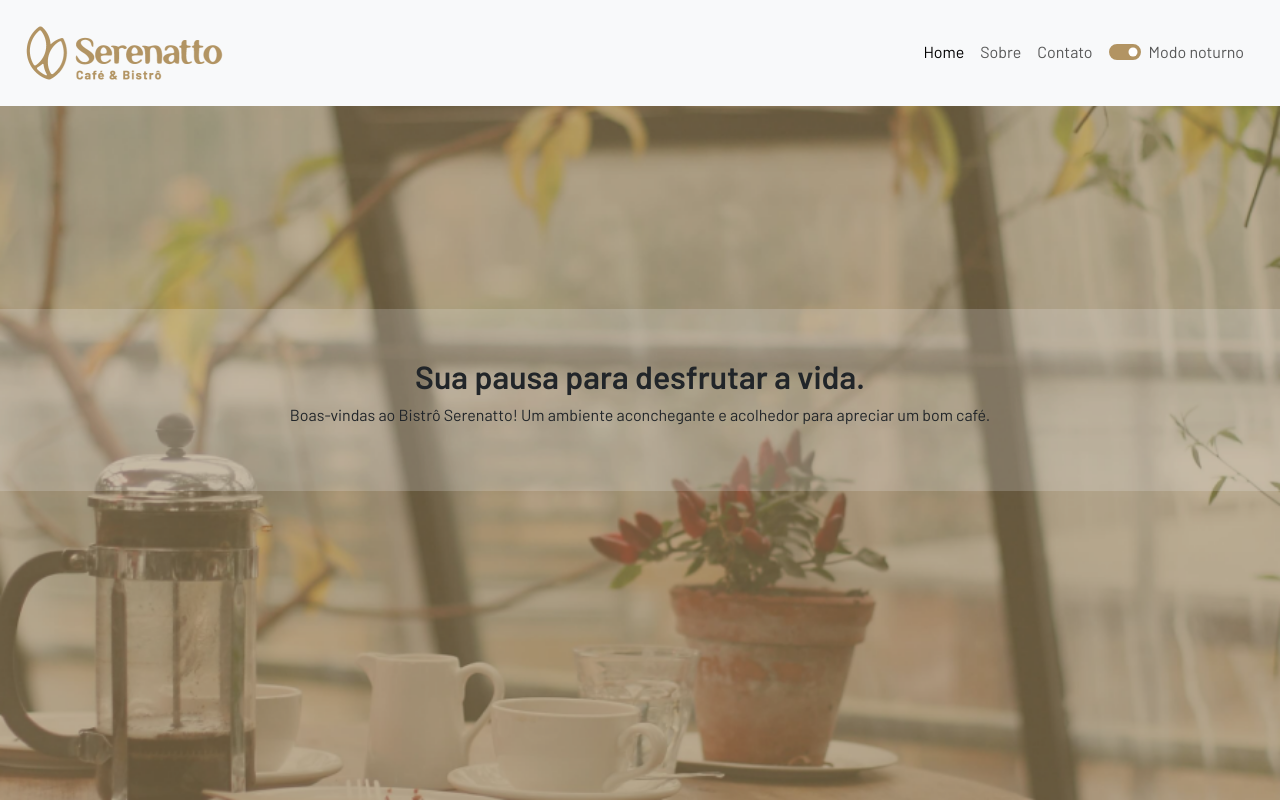
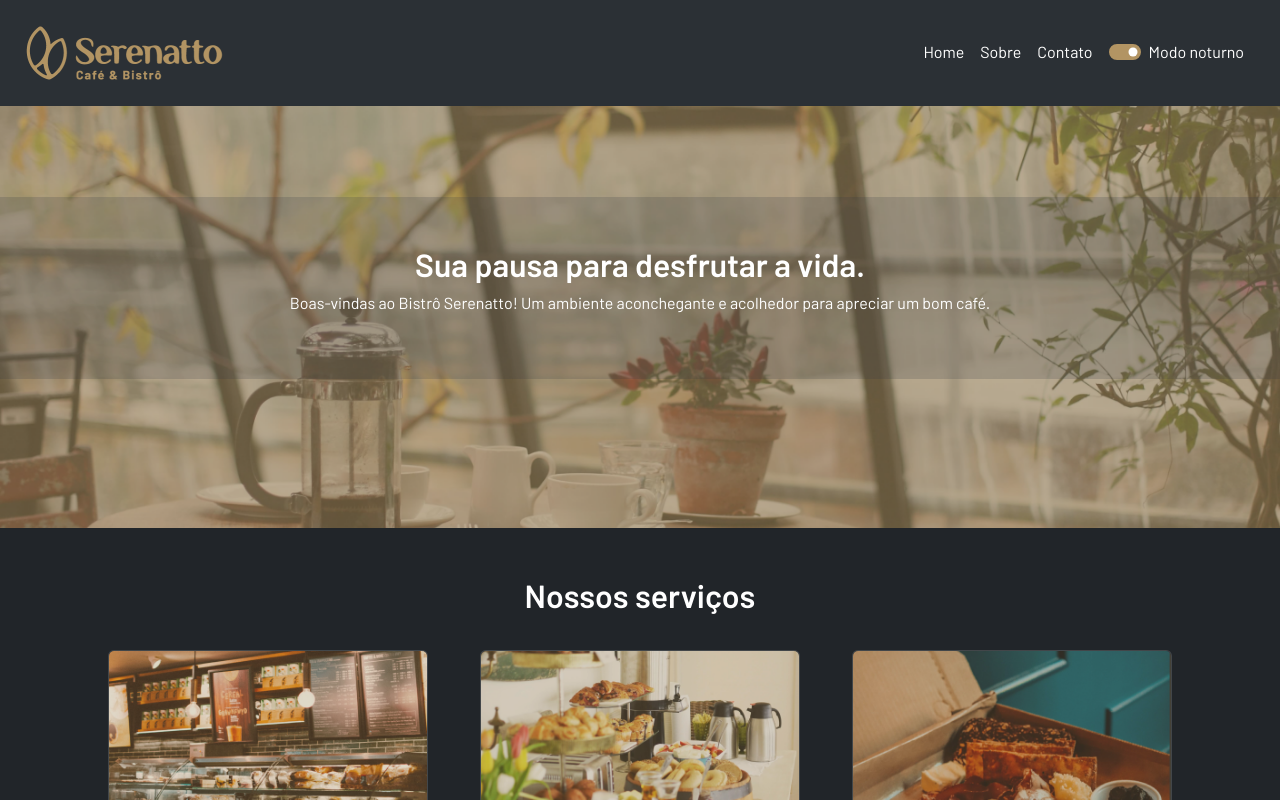
Before and after one commit to jairisonsouza/Serenatto, a plain HTML site: page index.html in a window 1280 px wide. Both pictures are taken after a click on the switch "Modo noturno". Shown: the top 800 px of the page. Drawn offline with nearby package versions, Linux system fonts and the light colour scheme.

Commit message:
Definindo opções do dark-mode

```diff
--- a/estilos.css
+++ b/estilos.css
@@ -36,7 +36,7 @@ input[type="checkbox"]:focus {
 
 .banners {
   width: 100%;
-  height: 100vh;
+  height: 60vh;
   background-repeat: no-repeat;
   background-size: cover;
   background-position: center;
@@ -59,3 +59,19 @@ input[type="checkbox"]:focus {
 .input-range::-webkit-slider-thumb {
   background-color: var(--marrom-claro);
 }
+
+.fundo-marrom {
+  background-color: var(--marrom-claro);
+}
+
+[data-bs-theme="dark"] {
+  color: white;
+  .nav-link, .card-body, .offcanvas, .accordion, .btn {
+    --bs-nav-link-color: white;
+    --bs-card-color: white;
+    --bs-offcanvas-color: white;
+    --bs-body-color: white;
+    --bs-body-color: white;
+
+  }
+}
--- a/index.html
+++ b/index.html
@@ -17,7 +17,7 @@
   <link rel="stylesheet" href="./estilos.css">
 </head>
 
-<body>
+<body data-bs-theme="light">
   <header>
     <nav class="navbar-expand-lg navbar bg-body-tertiary fixed-top">
       <div class="container-fluid">
@@ -46,8 +46,8 @@
               <li class="nav-item">
                 <a class="nav-link" href="#">
                   <div class="form-check form-switch">
-                    <input class="form-check-input box-cor" type="checkbox" role="switch" id="flexSwitchCheckDefault">
-                    <label class="form-check-label" for="flexSwitchCheckDefault">Modo noturno</label>
+                    <input class="form-check-input box-cor" type="checkbox" role="switch" id="modo-noturno">
+                    <label class="form-check-label" for="modo-noturno">Modo noturno</label>
                   </div>
                 </a>
               </li>
@@ -60,7 +60,7 @@
 
   <main>
     <!-- Banner 1 -->
-    <section class="banners banner-1 d-flex flex-column justify-content-center text-center">
+    <section class="banners banner-1 d-flex flex-column justify-content-center text-center mt-5">
       <div class="banners-titulo bg-body-secondary py-5">
         <h2 class="fw-bold">Sua pausa para desfrutar a vida.</h2>
         <p>Boas-vindas ao Bistrô Serenatto! Um ambiente aconchegante e acolhedor para apreciar um bom café.</p>
@@ -182,6 +182,7 @@
     <section class="banners banner-3 d-flex flex-column justify-content-center text-center mt-5">
     </section>
 
+    <!-- Formulário -->
     <section class="py-4 container">
       <div class="row">
         <div class="col-10 col-xl-8 mx-auto">
@@ -221,6 +222,18 @@
       </div>
 
     </section>
+
+    <!-- Rodapé -->
+    <footer class="text-center fundo-marrom">
+      <section class="container p-4 pb-0">
+        <a href="#" class="btn"><i class="bi bi-whatsapp"></i></a>
+        <a href="#" class="btn"><i class="bi bi-instagram"></i></a>
+        <a href="#" class="btn"><i class="bi bi-twitter"></i></a>
+        <div class="p-3">
+          2023 <i class="bi bi-c-circle"></i> Desenvolvido por Alura | Projeto fictício sem fins comerciais.
+        </div>
+      </section>
+    </footer>
 
   </main>
 
@@ -413,6 +426,7 @@
   <script src="https://cdn.jsdelivr.net/npm/bootstrap@5.3.0-alpha2/dist/js/bootstrap.bundle.min.js"
     integrity="sha384-qKXV1j0HvMUeCBQ+QVp7JcfGl760yU08IQ+GpUo5hlbpg51QRiuqHAJz8+BrxE/N"
     crossorigin="anonymous"></script>
+    <script src="./script.js"></script>
 </body>
 
 </html>
--- /dev/null
+++ b/script.js
@@ -0,0 +1,7 @@
+const inputCheck = document.querySelector('#modo-noturno')
+const elemento = document.querySelector('body')
+
+inputCheck.addEventListener('click', () => {
+    const modo = inputCheck.checked ? 'dark' : 'light'
+    elemento.setAttribute("data-bs-theme", modo)
+})
```
